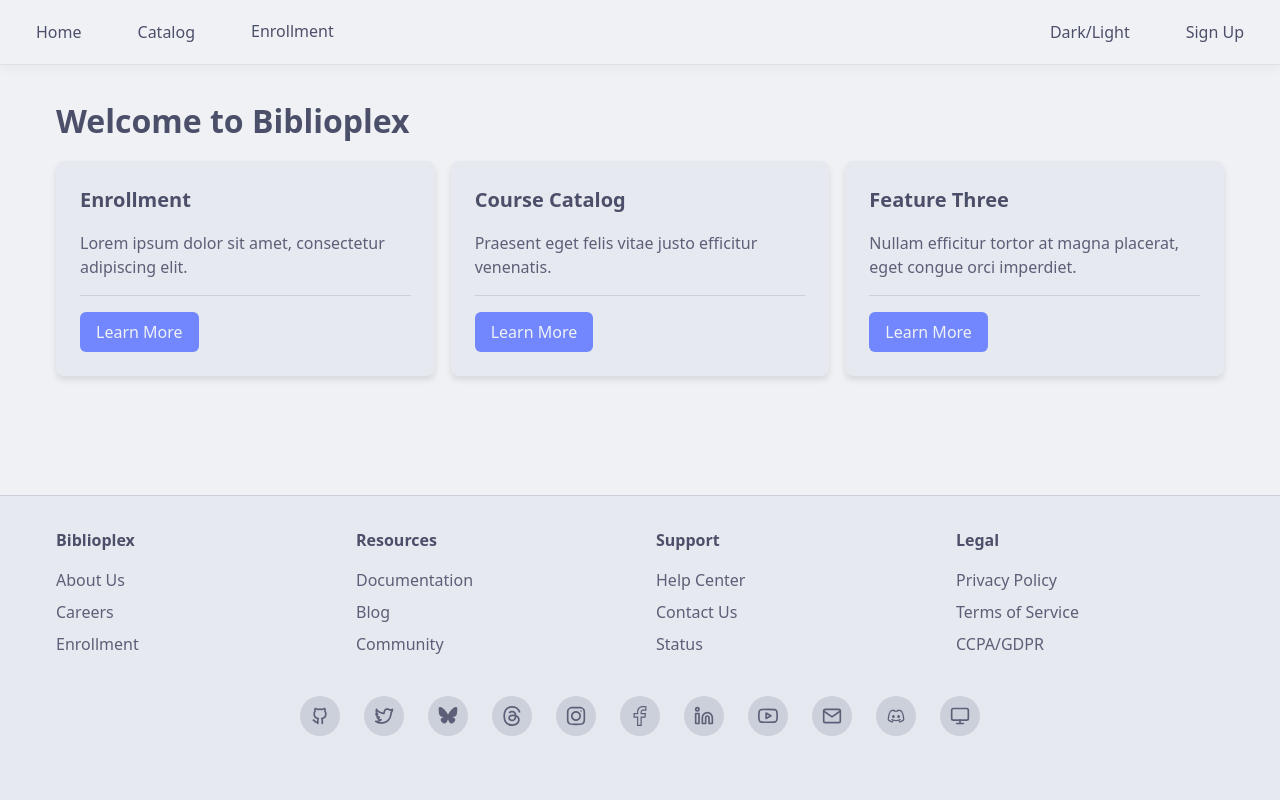
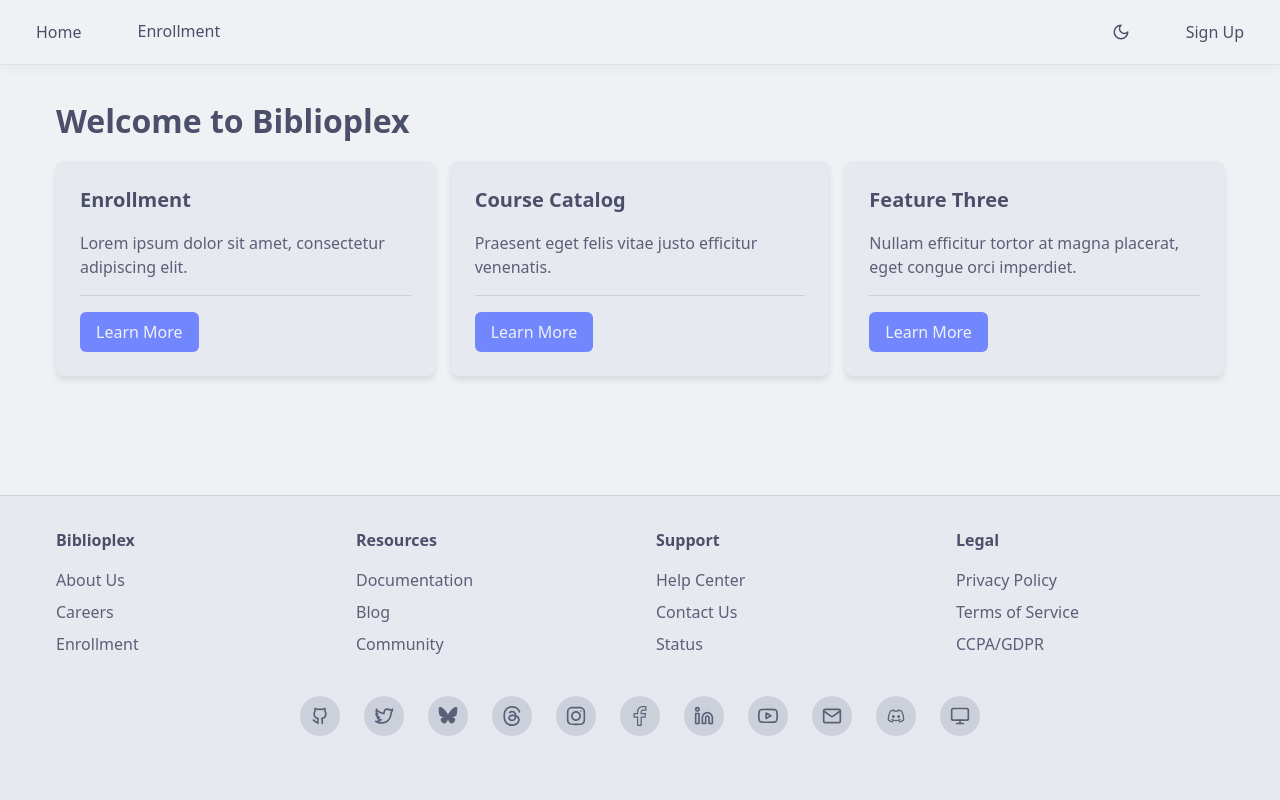
Before and after one commit to UCM-CSE-108-Biblioplex/Student-Enrollment, a Flask app: page / in a window 1280 px wide. Run offline with Flask 3, Linux system fonts and the light colour scheme; the visitor is signed in with stand-in values (Sample User, id 1); parts of the project's set-up code (start-up, migrations or seed data) failed here and were passed over; some libraries are stand-ins or nearby versions.

Commit message:
light mode

```diff
--- a/website/__init__.py
+++ b/website/__init__.py
@@ -38,6 +38,10 @@ def start():
 
     create_database(app)
 
+    @login_manager.user_loader
+    def load_user(id):
+        return(User.query.get(id))
+
     return(app)
 
 def create_database(app):
--- a/website/site_main.py
+++ b/website/site_main.py
@@ -5,3 +5,4 @@ site_main = Blueprint("site_main", __name__)
 @site_main.route("/")
 def home():
     return(render_template("index.html"))
+    # return("Hello, world!")
--- a/website/static/css/main.css
+++ b/website/static/css/main.css
@@ -42,25 +42,6 @@
   --mocha-surface0-rgb: 49, 50, 68;
   --mocha-lavender-rgb: 180, 190, 254;
 
-  /* Default to light theme */
-  --bg-primary: var(--latte-base);
-  --bg-secondary: var(--latte-mantle);
-  --bg-tertiary: var(--latte-crust);
-  --text-primary: var(--latte-text);
-  --text-secondary: var(--latte-subtext1);
-  --surface-0: var(--latte-surface0);
-  --surface-1: var(--latte-surface1);
-  --surface-2: var(--latte-surface2);
-  --overlay: var(--latte-overlay0);
-  --accent: var(--latte-lavender);
-  --accent-hover: var(--latte-mauve);
-  --shadow: rgba(0, 0, 0, 0.1);
-
-  --bg-primary-rgb: var(--latte-base-rgb);
-  --bg-secondary-rgb: var(--latte-mantle-rgb);
-  --surface-0-rgb: var(--latte-surface0-rgb);
-  --accent-rgb: var(--latte-lavender-rgb);
-
   /* Typography */
   --font-sans: system-ui, -apple-system, BlinkMacSystemFont, "Segoe UI", Roboto,
     "Helvetica Neue", Arial, sans-serif;
@@ -92,6 +73,15 @@
   --radius-xl: 0.75rem;
   --radius-full: 9999px;
 }
+/*
+Keeping this prevents light mode from flashing
+briefly before the JavaScript can change the
+theme (even if the browser preference is dark).
+Dark mode will flash briefly for light
+mode users if their browser preference is set
+to dark and they have light mode selected, but
+that's their fault for misconfiguring.
+*/
 @media (prefers-color-scheme: dark) {
   :root {
     --bg-primary: var(--mocha-base);
@@ -119,6 +109,67 @@
   box-sizing: border-box;
   margin: 0;
   padding: 0;
+}
+
+/* === Theme Switching === */
+html.light-theme {
+  --bg-primary: var(--latte-base);
+  --bg-secondary: var(--latte-mantle);
+  --bg-tertiary: var(--latte-crust);
+  --text-primary: var(--latte-text);
+  --text-secondary: var(--latte-subtext1);
+  --surface-0: var(--latte-surface0);
+  --surface-1: var(--latte-surface1);
+  --surface-2: var(--latte-surface2);
+  --overlay: var(--latte-overlay0);
+  --accent: var(--latte-lavender);
+  --accent-hover: var(--latte-mauve);
+  --shadow: rgba(0, 0, 0, 0.1);
+
+  --bg-primary-rgb: var(--latte-base-rgb);
+  --bg-secondary-rgb: var(--latte-mantle-rgb);
+  --surface-0-rgb: var(--latte-surface0-rgb);
+  --accent-rgb: var(--latte-lavender-rgb);
+}
+
+html.dark-theme {
+  --bg-primary: var(--mocha-base);
+  --bg-secondary: var(--mocha-mantle);
+  --bg-tertiary: var(--mocha-crust);
+  --text-primary: var(--mocha-text);
+  --text-secondary: var(--mocha-subtext1);
+  --surface-0: var(--mocha-surface0);
+  --surface-1: var(--mocha-surface1);
+  --surface-2: var(--mocha-surface2);
+  --overlay: var(--mocha-overlay0);
+  --accent: var(--mocha-lavender);
+  --accent-hover: var(--mocha-mauve);
+  --shadow: rgba(0, 0, 0, 0.3);
+
+  --bg-primary-rgb: var(--mocha-base-rgb);
+  --bg-secondary-rgb: var(--mocha-mantle-rgb);
+  --surface-0-rgb: var(--mocha-surface0-rgb);
+  --accent-rgb: var(--mocha-lavender-rgb);
+}
+
+.theme-toggle {
+  display: flex;
+  align-items: center;
+  gap: 8px;
+}
+
+.theme-icon {
+  margin-left: 4px;
+}
+
+/* Override the media query when explicit theme is set */
+html.light-theme, html.dark-theme {
+  color-scheme: initial;
+}
+
+/* Animation for theme transition */
+body, a, button, input, .card, .topnav-link, .btn, .site-footer {
+  transition: background-color 0.3s ease, color 0.3s ease, border-color 0.3s ease, box-shadow 0.3s ease;
 }
 
 /* === Base Styling === */
--- a/website/static/js/master.js
+++ b/website/static/js/master.js
@@ -1,69 +1,29 @@
 document.addEventListener("alpine:init", () => {
     Alpine.data("master", () => ({
-        mobileMenuOpen: false,
-        theme: 'auto',
+        isDarkTheme: localStorage.getItem('theme') === 'dark' ||
+                    (localStorage.getItem('theme') === null &&
+                     window.matchMedia('(prefers-color-scheme: dark)').matches),
+
+        toggleTheme() {
+            this.isDarkTheme = !this.isDarkTheme;
+            if (this.isDarkTheme) {
+                document.documentElement.classList.add('dark-theme');
+                document.documentElement.classList.remove('light-theme');
+                localStorage.setItem('theme', 'dark');
+            } else {
+                document.documentElement.classList.add('light-theme');
+                document.documentElement.classList.remove('dark-theme');
+                localStorage.setItem('theme', 'light');
+            }
+        },
 
         init() {
-        // Detect preferred color scheme
-        this.detectColorScheme();
-
-        // Add padding to body to prevent content from being hidden under fixed navbar
-        // document.body.style.paddingTop = '70px';
-
-        // Listen for OS theme changes
-        window.matchMedia('(prefers-color-scheme: dark)').addEventListener('change', e => {
-            if (this.theme === 'auto') {
-            this.applyTheme(e.matches ? 'dark' : 'light');
+            // Set initial theme based on preference
+            if (this.isDarkTheme) {
+                document.documentElement.classList.add('dark-theme');
+            } else {
+                document.documentElement.classList.add('light-theme');
             }
-        });
-        },
-
-        detectColorScheme() {
-        // Check for saved user preference
-        const savedTheme = localStorage.getItem('theme');
-
-        if (savedTheme) {
-            this.theme = savedTheme;
-            this.applyTheme(savedTheme);
-        } else {
-            // Use OS preference
-            this.theme = 'auto';
-            const prefersDark = window.matchMedia('(prefers-color-scheme: dark)').matches;
-            this.applyTheme(prefersDark ? 'dark' : 'light');
-        }
-        },
-
-        toggleTheme() {
-        if (this.theme === 'light' || (this.theme === 'auto' && !window.matchMedia('(prefers-color-scheme: dark)').matches)) {
-            this.theme = 'dark';
-        } else {
-            this.theme = 'light';
-        }
-
-        localStorage.setItem('theme', this.theme);
-        this.applyTheme(this.theme);
-        },
-
-        applyTheme(theme) {
-        if (theme === 'auto') {
-            theme = window.matchMedia('(prefers-color-scheme: dark)').matches ? 'dark' : 'light';
-        }
-
-        if (theme === 'dark') {
-            document.documentElement.classList.add('dark-theme');
-        } else {
-            document.documentElement.classList.remove('dark-theme');
-        }
-        },
-
-        toggleMobileMenu() {
-        this.mobileMenuOpen = !this.mobileMenuOpen;
-
-        if (this.mobileMenuOpen) {
-            document.body.style.overflow = 'hidden'; // Prevent scrolling when menu is open
-        } else {
-            document.body.style.overflow = ''; // Restore scrolling
-        }
         }
     }));
 });
--- a/website/templates/master.html
+++ b/website/templates/master.html
@@ -19,21 +19,39 @@
 
 <body x-data="master">
 <nav class="top-navbar">
-	<a class="topnav-link" href="#"><span>Home</span></a>
-	<a class="topnav-link" href="#"><span>Catalog</span></a>
+	<a class="topnav-link" href="{{ url_for('site_main.home') }}"><span>Home</span></a>
+	{% if current_user.is_authenticated %}
 	<div class="topnav-dropdown">
 		<button class="topnav-dropbtn">Enrollment<svg class="chevron" xmlns="http://www.w3.org/2000/svg" viewBox="0 0 24 24" fill="none" stroke="currentColor" stroke-width="2" stroke-linecap="round" stroke-linejoin="round"><polyline points="6 9 12 15 18 9"></polyline></svg></button>
 		<div class="dropdown-content">
-			<a class="topnav-link" href="#"><span>Enroll in Class</span></a>
-			<a class="topnav-link" href="#"><span>Link2</span></a>
-			<a class="topnav-link" href="#"><span>Link3</span></a>
+			<a class="topnav-link"  href="{{ url_for('site_enrollment.enroll_term', term='S25') }}"><span>Enroll in Class</span></a>
+			<a class="topnav-link" href="{{ url_for('site_enrollment.catalog_term', term='S25') }}"><span>Course Catalog</span></a>
+			<a class="topnav-link" href="{{ url_for('site_enrollment.classes_term', term='S25') }}"><span>Course Schedule</span></a>
 		</div>
 	</div>
-	<a class="topnav-link" href="#" style="margin-left: auto"><span>Dark/Light</span></a>
+	{% else %}
+	<a class="topnav-link" href="{{ url_for('site_enrollment.catalog_term', term='S25') }}"><span>Catalog</span></a>
+	{% endif %}
+	<a class="topnav-link theme-toggle" href="#" @click.prevent="toggleTheme" style="margin-left: auto">
+		<svg x-show="!isDarkTheme" xmlns="http://www.w3.org/2000/svg" width="18" height="18" viewBox="0 0 24 24" fill="none" stroke="currentColor" stroke-width="2" stroke-linecap="round" stroke-linejoin="round" class="theme-icon">
+			<path d="M12 3a6 6 0 0 0 9 9 9 9 0 1 1-9-9z"></path>
+		</svg>
+		<svg x-show="isDarkTheme" xmlns="http://www.w3.org/2000/svg" width="18" height="18" viewBox="0 0 24 24" fill="none" stroke="currentColor" stroke-width="2" stroke-linecap="round" stroke-linejoin="round" class="theme-icon">
+			<circle cx="12" cy="12" r="5"></circle>
+			<path d="M12 1v2"></path>
+			<path d="M12 21v2"></path>
+			<path d="M4.22 4.22l1.42 1.42"></path>
+			<path d="M18.36 18.36l1.42 1.42"></path>
+			<path d="M1 12h2"></path>
+			<path d="M21 12h2"></path>
+			<path d="M4.22 19.78l1.42-1.42"></path>
+			<path d="M18.36 5.64l1.42-1.42"></path>
+		</svg>
+	</a>
 	{% if False %}
-		<a class="topnav-link" href="#"><span>My Account</span></a>
+		<a class="topnav-link" href="{{ url_for('site_auth.my_account') }}"><span>My Account</span></a>
 	{% else %}
-		<a class="topnav-link" href="#"><span>Sign Up</span></a>
+		<a class="topnav-link" href="{{ url_for('site_auth.signup') }}"><span>Sign Up</span></a>
 	{% endif %}
 </nav>
 
```
Also changed, not shown: website/models.py (+8 -2 lines), website/site_auth.py (+7 -0 lines), website/site_enrollment.py (+15 -15 lines).
